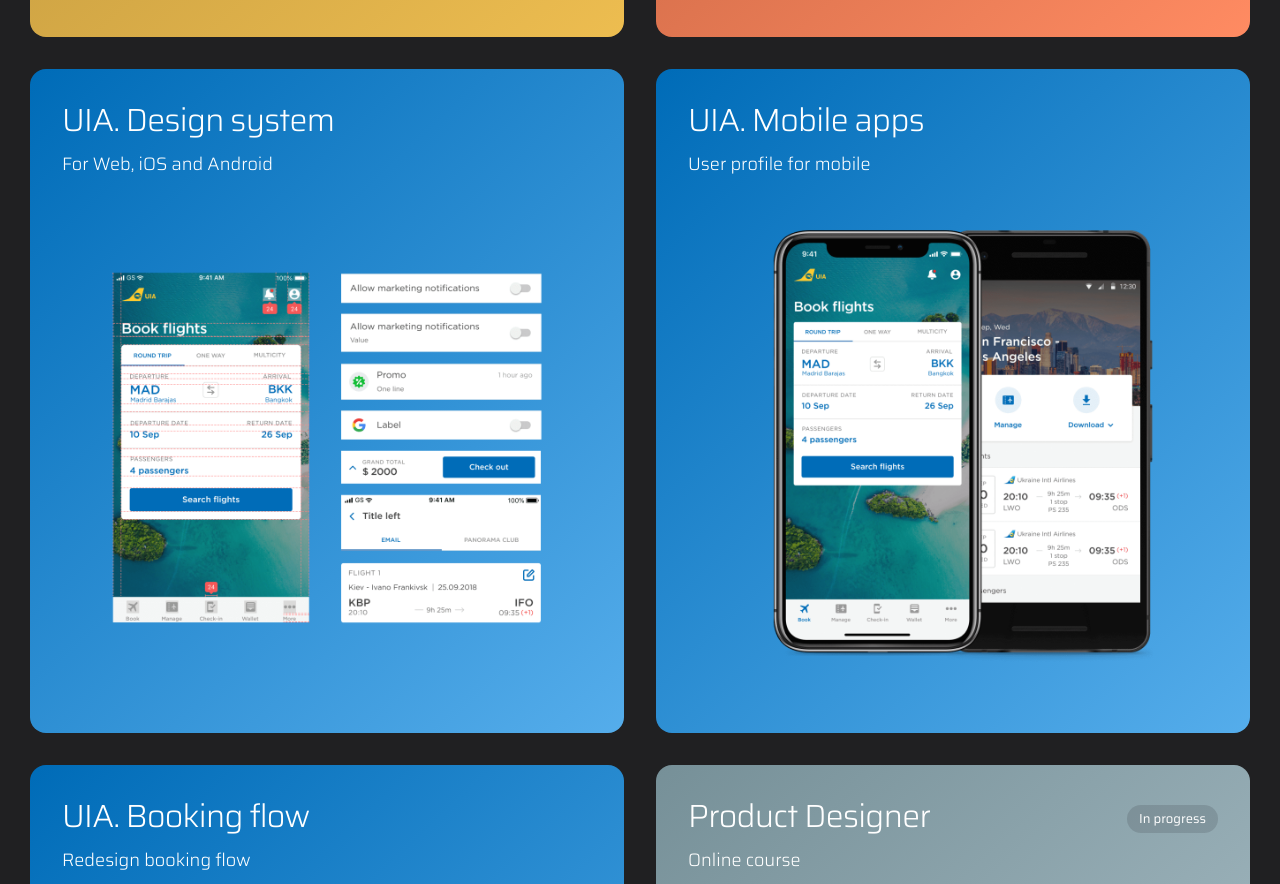
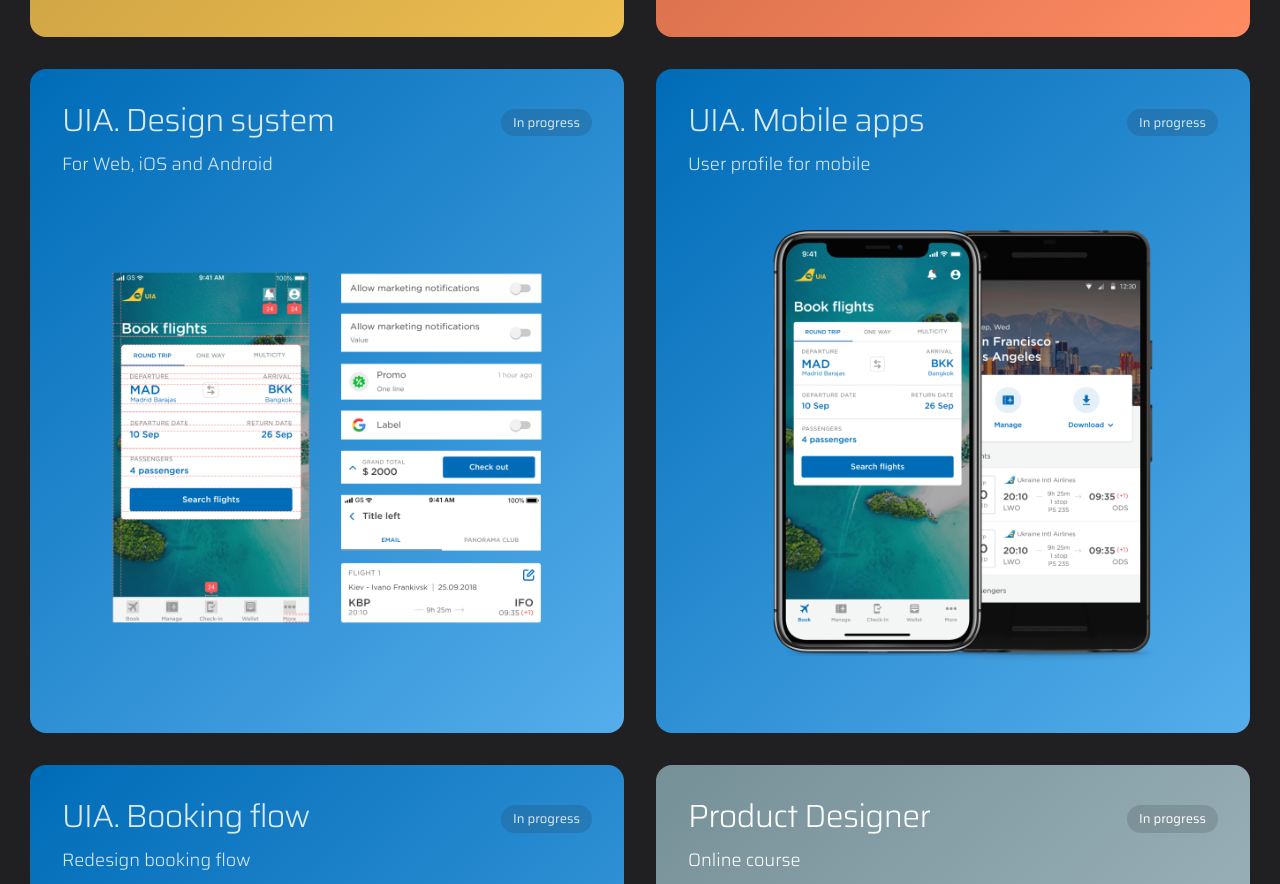
Before and after one commit to ilya-zoria/ilyazoria.com, a plain HTML site: page index.html in a window 1280 px wide. Shown: the part 1428-2312 px from the top of the page. Drawn offline with Linux system fonts and the light colour scheme; animation ran at ten frames a second.

Commit message:
Added In progress for UIA

```diff
--- a/index.html
+++ b/index.html
@@ -73,7 +73,7 @@
 				<img src="img/photos/visual/coa.png">
 			</div>
 		</a>
-		<a target="_blank" href="https://medium.com/@ilya_zoria/uia-design-system-f6d1fd4152c0">
+		<!-- <a target="_blank" href="https://medium.com/@ilya_zoria/uia-design-system-f6d1fd4152c0"> -->
 			<div class="case_card uia">
 				<div class="card_text">
 					<h2>UIA. Design system</h2>
@@ -82,11 +82,11 @@
 						<p class="card_text_desc_2">Read case study on Medium</p>
 					</div>
 				</div>
-				<!-- <span class="in_progress">In progress</span> -->
+				<span class="in_progress">In progress</span>
 				<img src="img/photos/visual/uia_ds.png">
 			</div>
 		</a>
-		<a target="_blank" href="https://medium.com/@ilya_zoria/uia-redesign-navigation-and-user-account-629f8d112de8">
+		<!-- <a target="_blank" href="https://medium.com/@ilya_zoria/uia-redesign-navigation-and-user-account-629f8d112de8"> -->
 			<div class="case_card uia">
 				<div class="card_text">
 					<h2>UIA. Mobile apps</h2>
@@ -95,11 +95,11 @@
 						<p class="card_text_desc_2">Read case study on Medium</p>
 					</div>
 				</div>
-				<!-- <span class="in_progress">In progress</span> -->
+				<span class="in_progress">In progress</span>
 				<img src="img/photos/visual/uia_mobile.png">
 			</div>
 		</a>
-		<a target="_blank" href="https://medium.com/@ilya_zoria/uia-redesign-booking-flow-228e3379a7f7">
+		<!-- <a target="_blank" href="https://medium.com/@ilya_zoria/uia-redesign-booking-flow-228e3379a7f7"> -->
 			<div class="case_card uia">
 				<div class="card_text">
 					<h2>UIA. Booking flow</h2>
@@ -108,7 +108,7 @@
 						<p class="card_text_desc_2">Read case study on Medium</p>
 					</div>
 				</div>
-				<!-- <span class="in_progress">In progress</span> -->
+				<span class="in_progress">In progress</span>
 				<img src="img/photos/visual/uia_booking.png">
 			</div>
 		</a>
```
